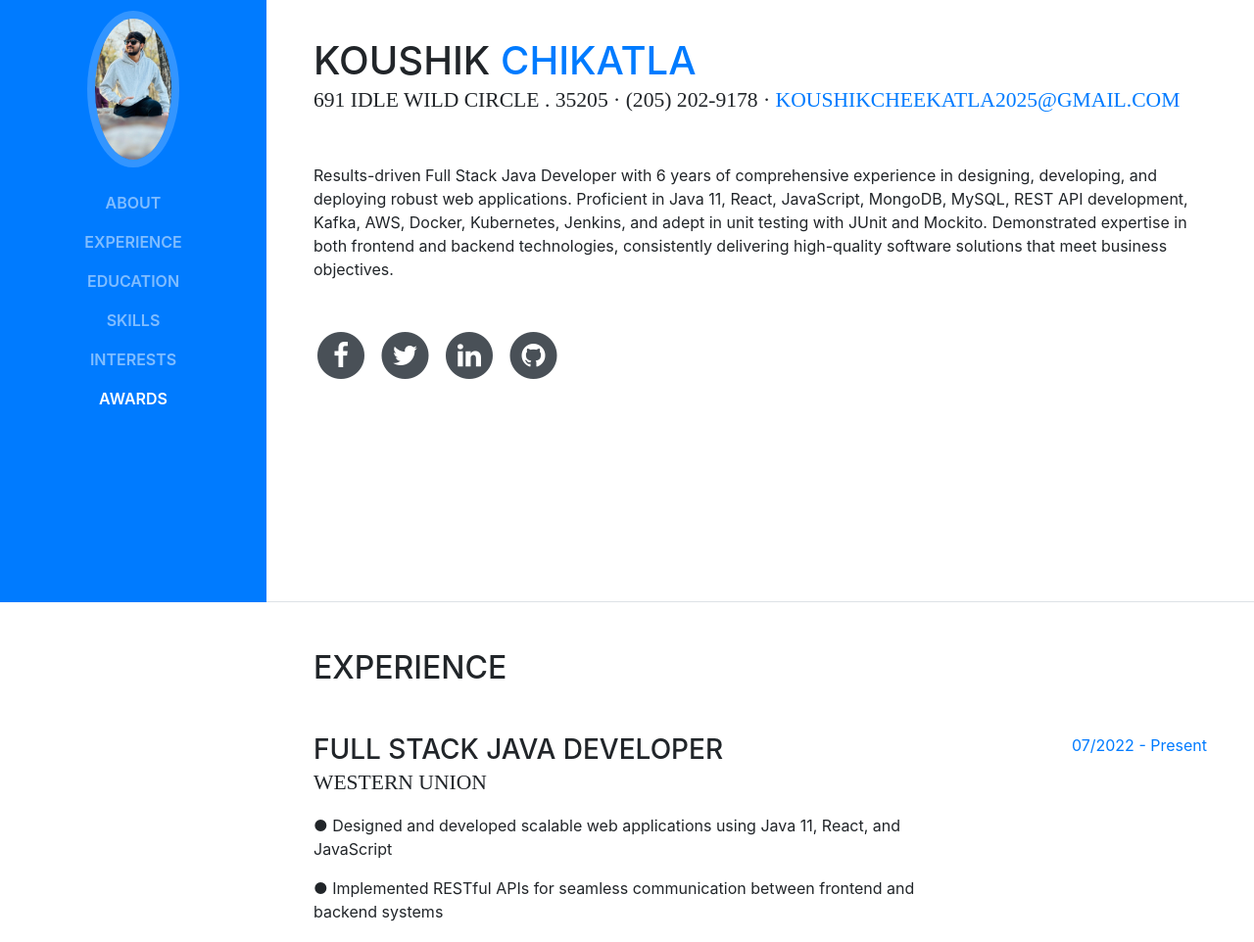
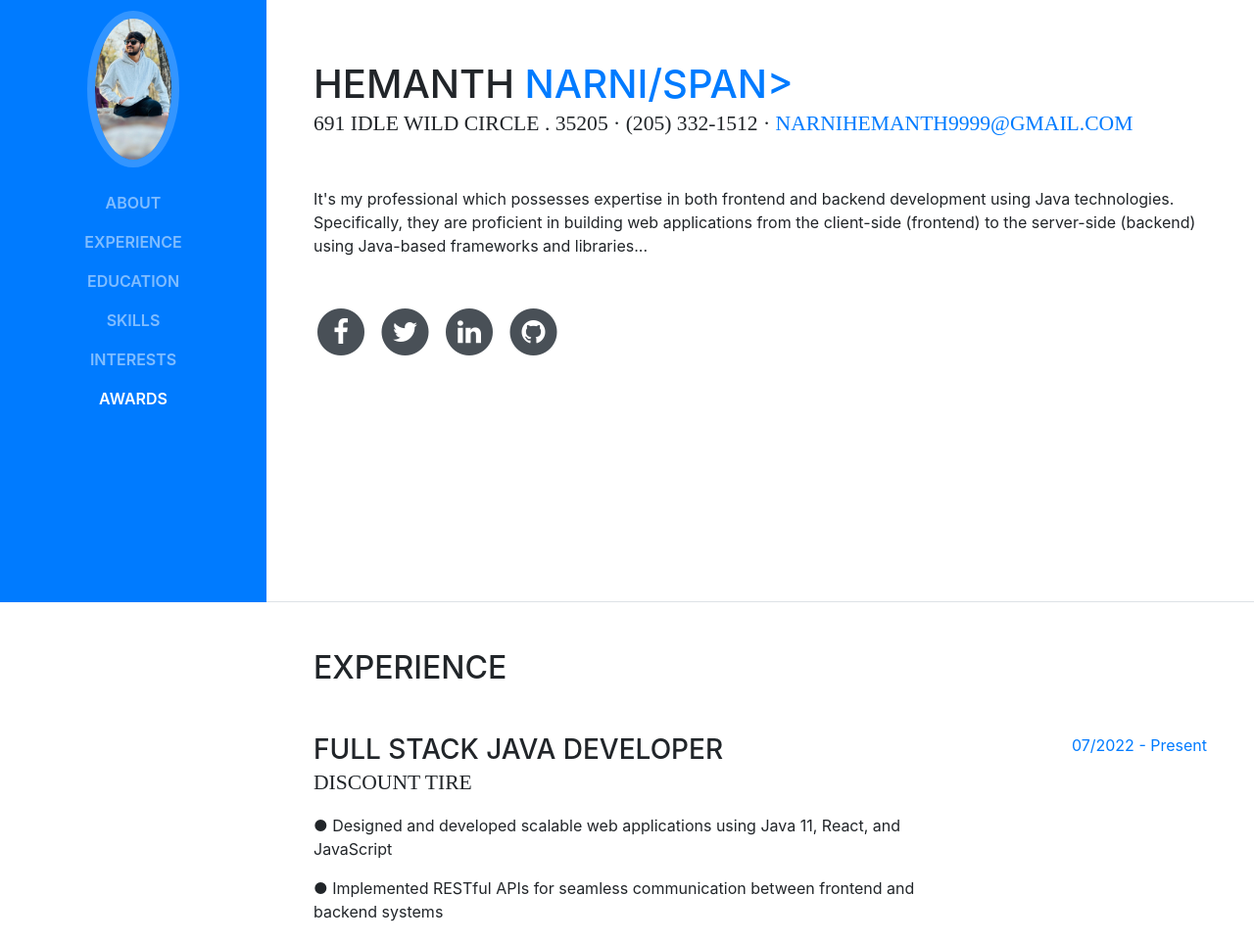
Before and after one commit to narnihemanth666/hemanth.github.io, a website with bundled scripts: page index.html in a window 1280 px wide. Shown: the part 185-1147 px from the top of the page at 98% size. Built offline with nearby package versions, Linux system fonts and the light colour scheme; a web font is replaced by a local one.

Commit message:
Update index.html

```diff
--- a/index.html
+++ b/index.html
@@ -65,13 +65,13 @@
 
       <section class="resume-section p-3 p-lg-5 d-flex d-column" id="about">
         <div class="my-auto">
-          <h1 class="mb-0">Koushik
-            <span class="text-primary">Chikatla</span>
+          <h1 class="mb-0">Hemanth
+            <span class="text-primary">Narni/span>
           </h1>
-          <div class="subheading mb-5">691 Idle Wild Circle . 35205 · (205) 202-9178 ·
-            <a href="mailto:name@email.com">koushikcheekatla2025@gmail.com</a>
+          <div class="subheading mb-5">691 Idle Wild Circle . 35205 · (205) 332-1512 ·
+            <a href="mailto:name@email.com">narnihemanth9999@gmail.com</a>
           </div>
-          <p class="mb-5">Results-driven Full Stack Java Developer with 6 years of comprehensive experience in designing, developing, and deploying robust web applications. Proficient in Java 11, React, JavaScript, MongoDB, MySQL, REST API development, Kafka, AWS, Docker, Kubernetes, Jenkins, and adept in unit testing with JUnit and Mockito. Demonstrated expertise in both frontend and backend technologies, consistently delivering high-quality software solutions that meet business objectives.</p>
+          <p class="mb-5">It's my professional which  possesses expertise in both frontend and backend development using Java technologies. Specifically, they are proficient in building web applications from the client-side (frontend) to the server-side (backend) using Java-based frameworks and libraries...</p>
           <ul class="list-inline list-social-icons mb-0">
             <li class="list-inline-item">
               <a href="#">
@@ -116,7 +116,7 @@
           <div class="resume-item d-flex flex-column flex-md-row mb-5">
             <div class="resume-content mr-auto">
               <h3 class="mb-0">Full Stack Java Developer</h3>
-              <div class="subheading mb-3">Western Union</div>
+              <div class="subheading mb-3">Discount tire</div>
               <p>●	Designed and developed scalable web applications using Java 11, React, and JavaScript</p>
               </p>●	Implemented RESTful APIs for seamless communication between frontend and backend systems
 </p>
```
